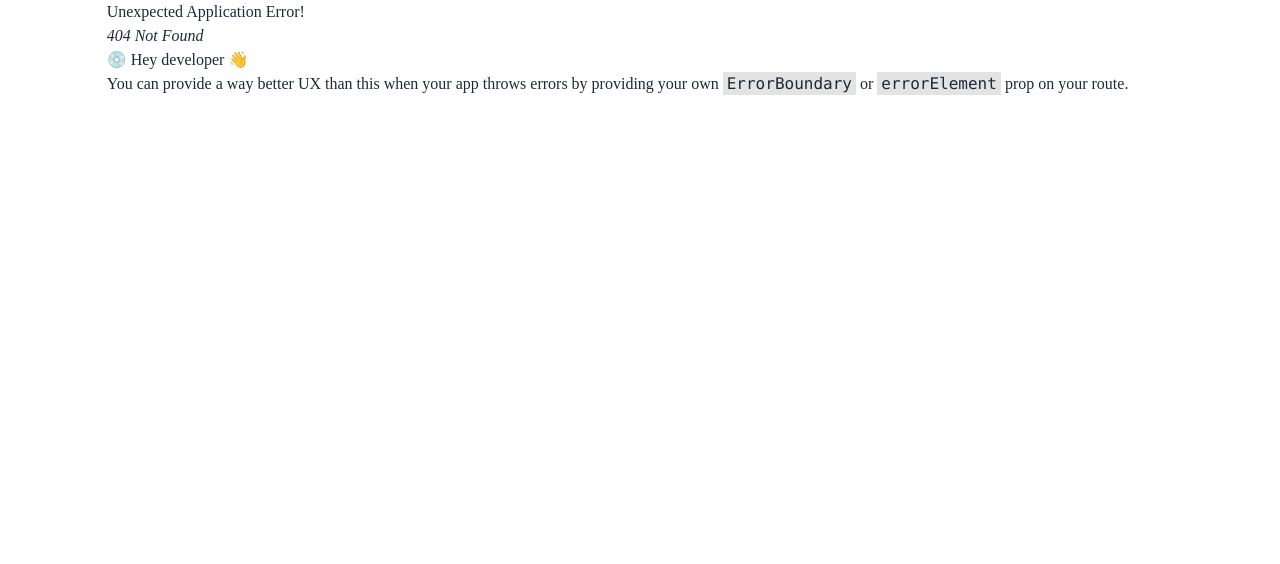
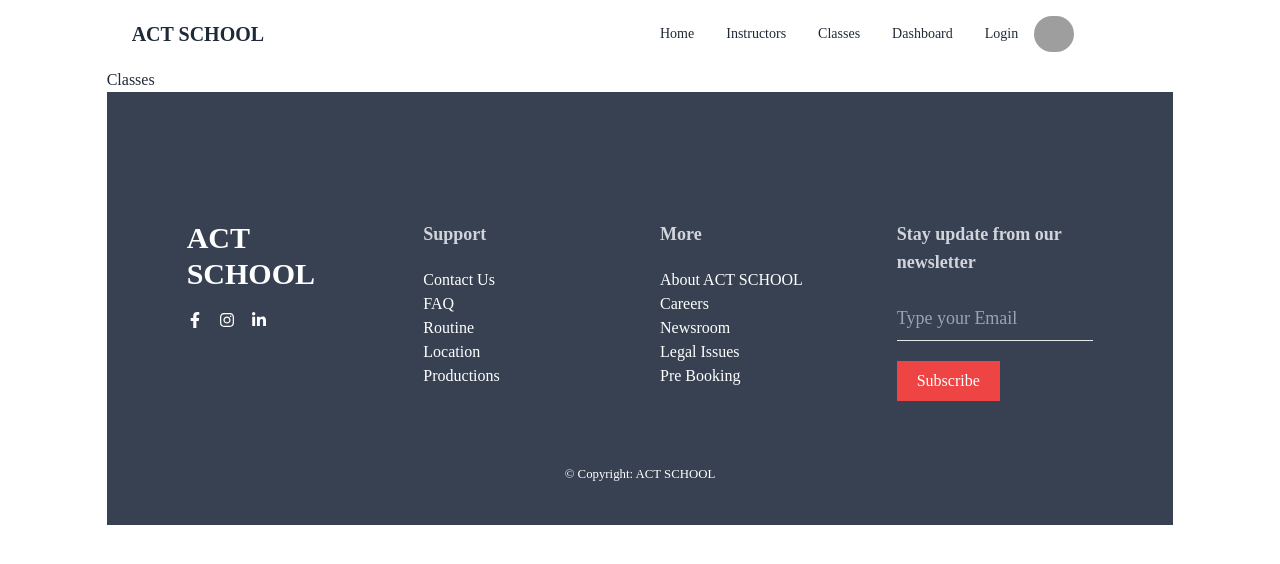
Before and after one commit to methubd/act-school-client, a React (Vite) app: page /classes in a window 1280 px wide. Before the commit this address had no page. Shown: the top 564 px of the page. Built offline with nearby package versions, Linux system fonts and the light colour scheme; grey boxes are pictures that could not be loaded.

Commit message:
routes setup done for user interface

```diff
--- /dev/null
+++ b/src/Pages/Classes/Classes.jsx
@@ -0,0 +1,11 @@
+
+
+const Classes = () => {
+    return (
+        <div>
+            <h1>Classes</h1>
+        </div>
+    );
+};
+
+export default Classes;
--- /dev/null
+++ b/src/Pages/Dashboard/Dashboard.jsx
@@ -0,0 +1,11 @@
+
+
+const Dashboard = () => {
+    return (
+        <div>
+            <h1>Dashboard</h1>
+        </div>
+    );
+};
+
+export default Dashboard;
--- /dev/null
+++ b/src/Pages/Home/Home/Home.jsx
@@ -0,0 +1,11 @@
+
+
+const Home = () => {
+    return (
+        <div>
+            <h1>Home</h1>
+        </div>
+    );
+};
+
+export default Home;
--- /dev/null
+++ b/src/Pages/Instructors/Instructors.jsx
@@ -0,0 +1,11 @@
+
+
+const Instructors = () => {
+    return (
+        <div>
+            <h1>Instructors</h1>
+        </div>
+    );
+};
+
+export default Instructors;
--- /dev/null
+++ b/src/Pages/Login/Login.jsx
@@ -0,0 +1,11 @@
+
+
+const Login = () => {
+    return (
+        <div>
+            <h1>Login</h1>
+        </div>
+    );
+};
+
+export default Login;
--- /dev/null
+++ b/src/Pages/Register/Register.jsx
@@ -0,0 +1,11 @@
+
+
+const Register = () => {
+    return (
+        <div>
+            <h1>Register</h1>
+        </div>
+    );
+};
+
+export default Register;
```
Also changed, not shown: src/Routes/Routes.jsx (+33 -1 lines).
